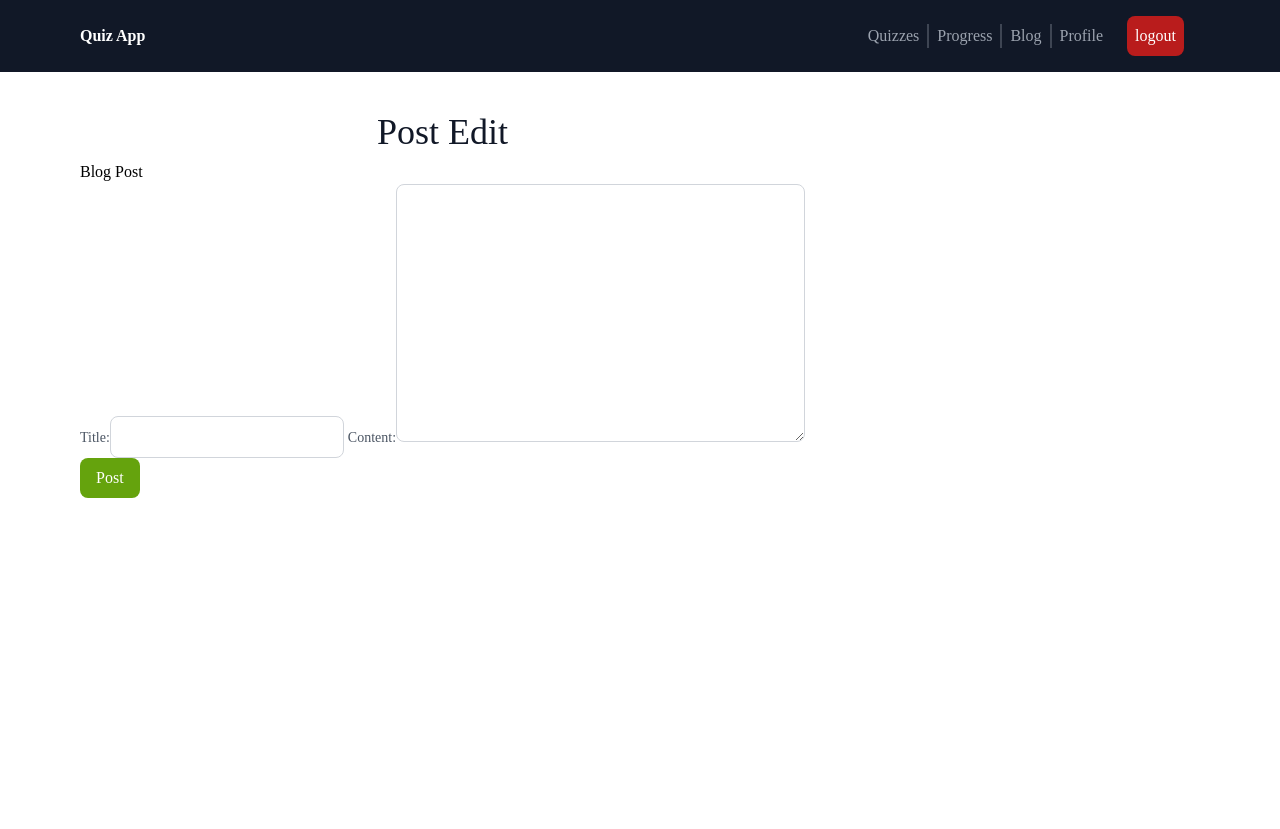
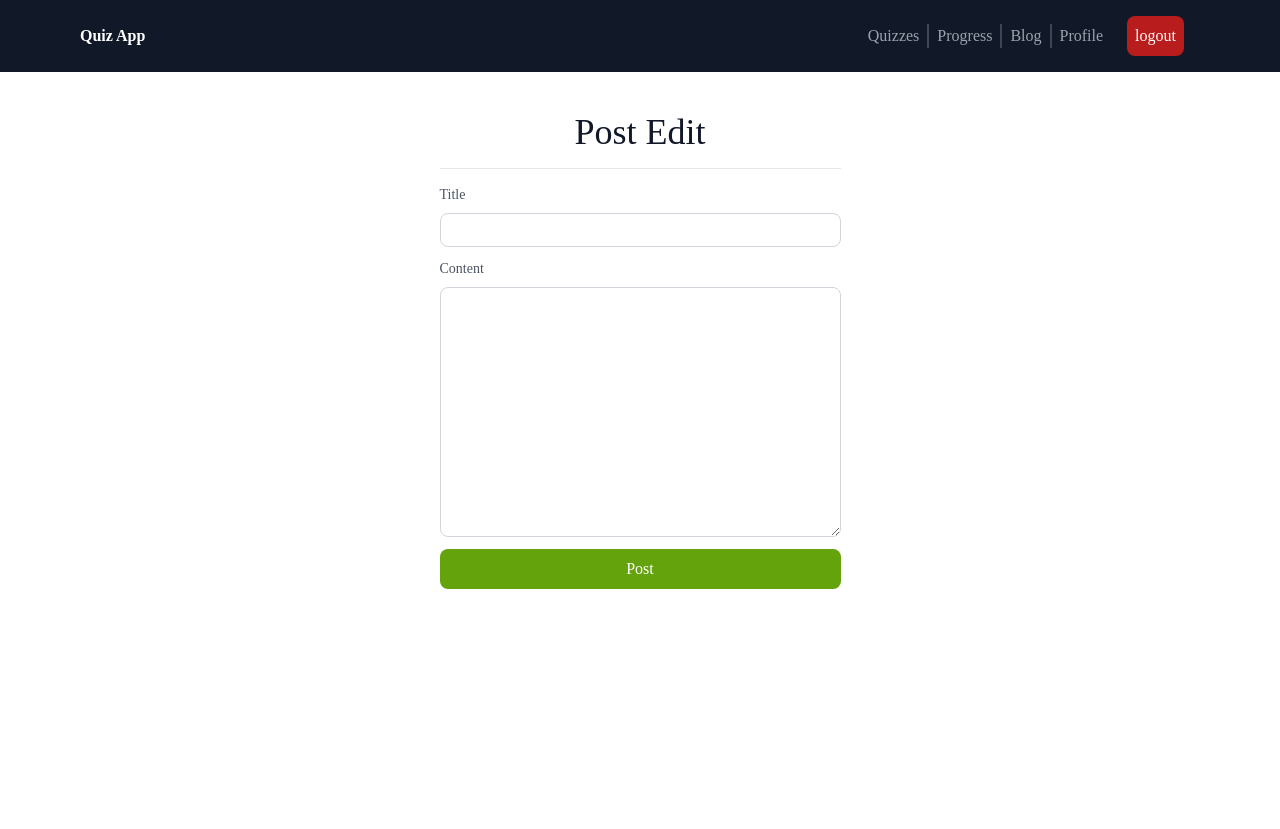
Before and after one commit to chemsedd/mooc, a Django app: page /blog/post/new/ in a window 1280 px wide. Shown: the top 829 px of the page. Run offline with Django 3.2, Linux system fonts and the light colour scheme; the visitor is signed in with stand-in values (Sample User, id 1); style sheets or scripts are compiled from the project's sources.

Commit message:
Styled Post form and made Add Post private (only for auth users)

```diff
--- a/blog/templates/blog/home.html
+++ b/blog/templates/blog/home.html
@@ -3,7 +3,9 @@
   <div class="flex flex-col justify-center gap-y-4">
   <div class="flex justify-between">
     <h1>Posts list</h1>
-    <a class="btn btn-green" href="{% url 'post-create' %}">Add Post</a>
+    {% if user.is_authenticated %}
+      <a class="btn btn-green" href="{% url 'post-create' %}">Add Post</a>
+    {% endif %}
   </div>
     <hr>
     {% comment %} List all posts {% endcomment %}
--- a/blog/templates/blog/post_form.html
+++ b/blog/templates/blog/post_form.html
@@ -1,15 +1,21 @@
 {% extends "base.html" %}
 {% block content %}
-    <div class="flex flex-col gap-y-2 items-center justify-center">
+    <div class="flex flex-col gap-y-2 items-center justify-center mx-auto">
     <h2>Post Edit</h2>
-        <form class="flex flex-col" method="POST">
+    <hr class="my-2 w-full">
+        <form class="flex flex-col gap-y-3 justify-center" method="POST">
             {% csrf_token %}
-            <fieldset class="form-group">
-                <legend class="">Blog Post</legend>
-                {{ form }}
-            </fieldset>
-            <div class="flex">
-                <button class="btn btn-green" type="submit">Post</button>
+            {{ form.non_field_errors }}
+            <div class="field-wrapper">
+                <label for="{{form.title.id_for_label}}">Title</label>
+                {{form.title}}
+            </div>
+            <div class="field-wrapper">
+                <label for="{{form.content.id_for_label}}">Content</label>
+                {{form.content}}
+            </div>
+            <div class="submit-wrapper">
+                <button class="btn btn-green w-full" type="submit">Post</button>
             </div>
         </form>
     </div>
--- a/quiz/style.css
+++ b/quiz/style.css
@@ -22,7 +22,7 @@
   /* Inputs */
 
   input, textarea {
-    @apply text-gray-900 font-medium px-4 py-2;
+    @apply text-gray-900 font-medium px-3 py-1;
     @apply border border-gray-300 rounded-lg;
 
     @apply focus:border-transparent focus:outline-none focus:ring;
@@ -126,4 +126,13 @@
     @apply text-blue-500;
     @apply hover:text-blue-700 hover:underline;
   }
+
+  /* Forms */
+  .field-wrapper {
+    @apply flex flex-col;
+  }
+
+  .submit-wrapper {
+    @apply flex;
+  }
 }
```
